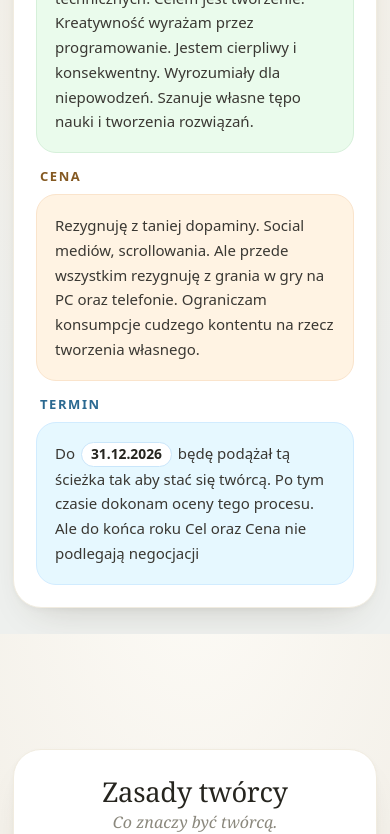
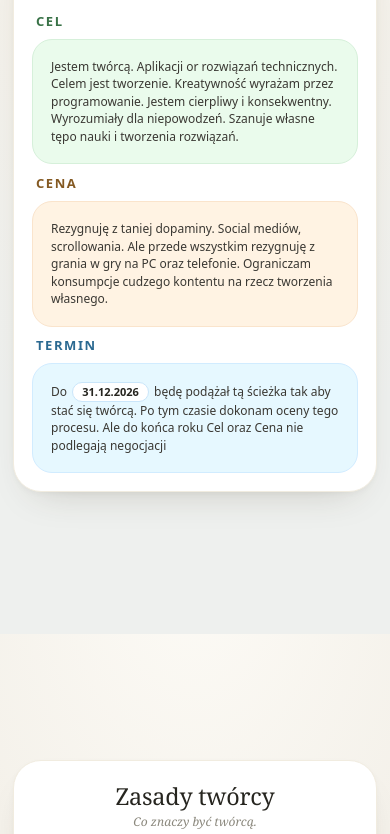
Before and after one commit to ricevind/cv, a website: page src/golden-card.html in a window 390 px wide. Shown: the part 210-1044 px from the top of the page. Drawn offline with Linux system fonts and the light colour scheme.

Commit message:
size aligment

```diff
--- a/src/golden-card.css
+++ b/src/golden-card.css
@@ -40,10 +40,10 @@
   box-shadow: var(--cgc-shadow-card);
   border: 1px solid var(--cgc-color-card-border);
   border-radius: 28px;
-  padding: clamp(22px, 4vw, 38px);
+  padding: clamp(18px, 4vw, 38px);
   display: flex;
   flex-direction: column;
-  gap: clamp(14px, 2.4vw, 20px);
+  gap: clamp(8px, 2.4vw, 20px);
   max-width: 72ch;
 }
 
@@ -60,7 +60,7 @@
   margin: 6px 0 0;
   font-family: var(--cgc-font-display);
   font-weight: 400;
-  font-size: clamp(26px, 7vw, 56px);
+  font-size: clamp(20px, 6vw, 56px);
   line-height: 1.02;
   letter-spacing: -0.01em;
   color: var(--cgc-color-heading);
@@ -70,7 +70,7 @@
   margin: 0;
   font-family: var(--cgc-font-display);
   font-style: italic;
-  font-size: clamp(16px, 2.6vw, 19px);
+  font-size: clamp(12px, 2.6vw, 19px);
   color: var(--cgc-color-subtitle);
 }
 
@@ -107,8 +107,8 @@
 
 .cgc-content section p {
   margin: 0;
-  font-size: clamp(15px, 2.5vw, 17px);
-  line-height: 1.65;
+  font-size: clamp(12px, 2.5vw, 17px);
+  line-height: clamp(1.35rem, 2.5vw, 1.65rem);
   color: var(--cgc-color-body-text);
 }
 
--- a/src/layout.css
+++ b/src/layout.css
@@ -14,7 +14,7 @@
   .c-panel {
     grid-column: 1 / -1;
     grid-row: auto;
-    height: 100dvh;
+    height: 100vh;
 
     scroll-snap-align: center;
     scroll-snap-stop: always;
```
